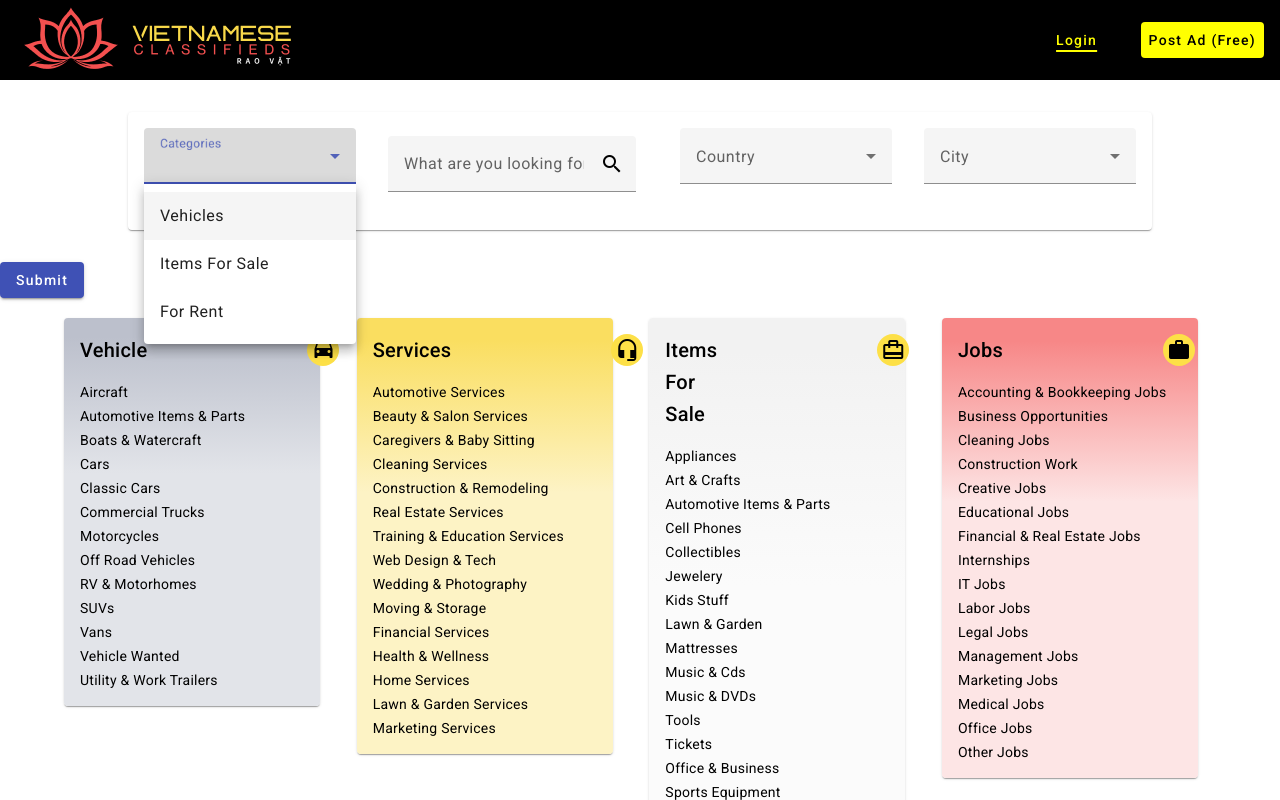
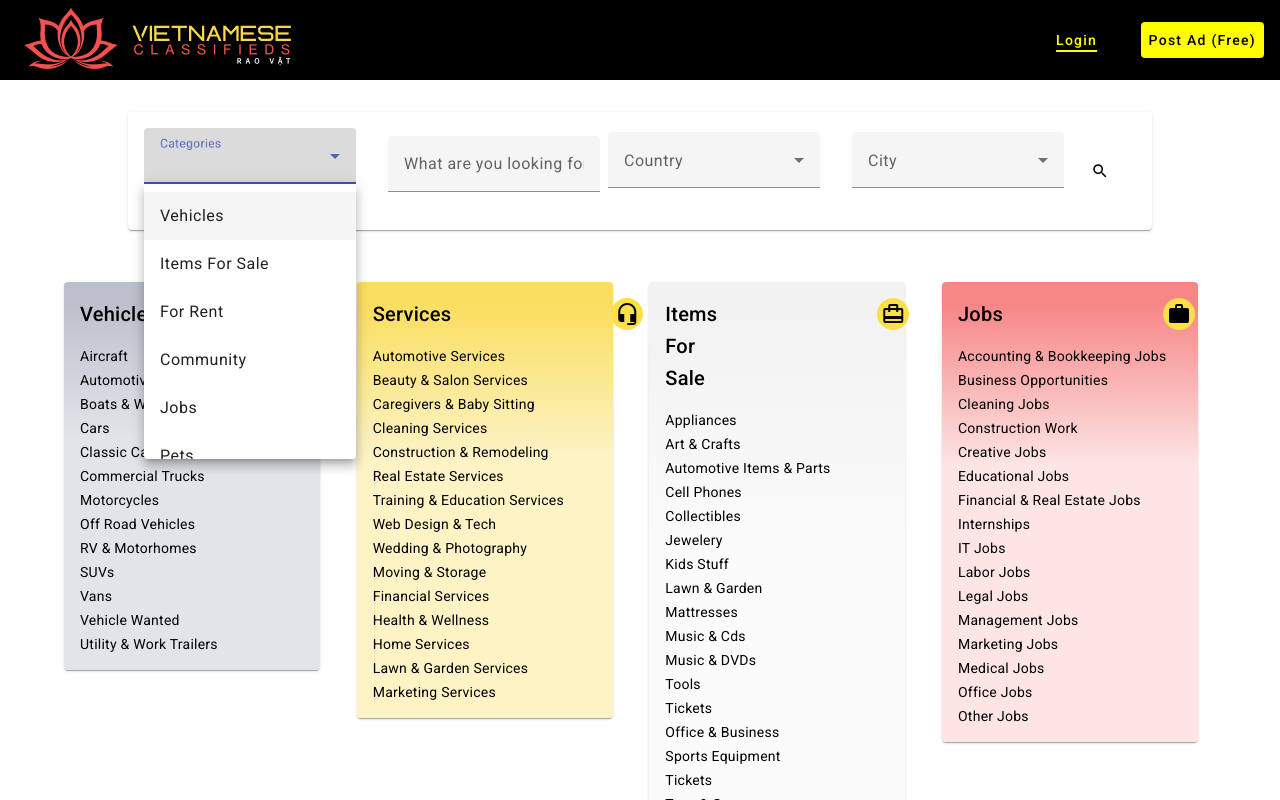
Before and after one commit to sampath-kumaramd/VN-classified, an Angular app: page /home in a window 1280 px wide. Both pictures are taken after a click on the element 250 px from the left and 164 px from the top of the page. Shown: the top 800 px of the page. Built offline with nearby package versions, Linux system fonts and the light colour scheme.

Commit message:
re arrange search bar component

```diff
--- a/src/app/components/pages/login/login.component.html
+++ b/src/app/components/pages/login/login.component.html
@@ -1,5 +1,8 @@
 <app-header></app-header>
-<div class="mx-16 justify-center align-middle mt-6 mb-6">
+<div
+  class="flex flex-col justify-center items-center"
+  style="height: calc(100vh - 80px - 32px)"
+>
   <div class="text-center text-3xl mt-12 mb-12">
     Login Or Get Registered <span class="text-red-500"> Now</span>
   </div>
--- a/src/app/components/shared/search-bar/search-bar.component.html
+++ b/src/app/components/shared/search-bar/search-bar.component.html
@@ -1,44 +1,65 @@
-<form #form="ngForm" (ngSubmit)="onSubmit(form.value)">
 <mat-card>
   <mat-card-content>
-        <div class="flex justify-between">
+    <form [formGroup]="searchForm" (ngSubmit)="onSubmit()">
+      <div class="flex-container">
         <div class="space-x-8">
           <mat-form-field>
             <mat-label>Categories</mat-label>
-              <mat-select [(ngModel)]="category" name="category">
-                <mat-option value="Vehicles">Vehicles</mat-option>
-                <mat-option value="Items For Sale">Items For Sale</mat-option>
-                <mat-option value="For Rent">For Rent</mat-option>
-                <!-- Add other options here -->
+            <mat-select formControlName="category">
+              <mat-option value="vehicles">Vehicles</mat-option>
+              <mat-option value="itemsForSale">Items For Sale</mat-option>
+              <mat-option value="forRent">For Rent</mat-option>
+              <mat-option value="community">Community</mat-option>
+              <mat-option value="jobs">Jobs</mat-option>
+              <mat-option value="pets">Pets</mat-option>
+              <mat-option value="realEstate">Real Estate</mat-option>
+              <mat-option value="services">Services</mat-option>
             </mat-select>
           </mat-form-field>
 
           <mat-form-field class="w-auto">
-              <input matInput placeholder="What are you looking for?" [(ngModel)]="search" name="search" />
-              <mat-icon matSuffix>search</mat-icon>
+            <input
+              matInput
+              placeholder="What are you looking for?"
+              formControlName="search"
+            />
           </mat-form-field>
         </div>
         <div class="space-x-8">
           <mat-form-field>
             <mat-label>Country</mat-label>
-              <mat-select [(ngModel)]="country" name="country">
-                <mat-option value="United States">United States</mat-option>
-                <mat-option value="Canada">Canada</mat-option>
-                <!-- Add other options here -->
+            <mat-select formControlName="country">
+              <mat-option value="unitedStates">United States</mat-option>
+              <mat-option value="canada">Canada</mat-option>
+              <mat-option value="mexico">Mexico</mat-option>
+              <mat-option value="unitedKingdom">United Kingdom</mat-option>
+              <mat-option value="germany">Germany</mat-option>
+              <mat-option value="france">France</mat-option>
+              <mat-option value="spain">Spain</mat-option>
+              <mat-option value="italy">Italy</mat-option>
+              <mat-option value="india">India</mat-option>
             </mat-select>
           </mat-form-field>
 
           <mat-form-field>
             <mat-label>City</mat-label>
-              <mat-select [(ngModel)]="city" name="city">
-                <mat-option value="New York">New York</mat-option>
-                <mat-option value="Los Angeles">Los Angeles</mat-option>
-                <!-- Add other options here -->
+            <mat-select formControlName="city">
+              <mat-option value="newYork">New York</mat-option>
+              <mat-option value="losAngeles">Los Angeles</mat-option>
+              <mat-option value="chicago">Chicago</mat-option>
+              <mat-option value="houston">Houston</mat-option>
+              <mat-option value="phoenix">Phoenix</mat-option>
+              <mat-option value="philadelphia">Philadelphia</mat-option>
+              <mat-option value="sanAntonio">San Antonio</mat-option>
+              <mat-option value="sanDiego">San Diego</mat-option>
+              <mat-option value="dallas">Dallas</mat-option>
             </mat-select>
           </mat-form-field>
         </div>
+        <button mat-button type="submit">
+          <mat-icon matSuffix>search</mat-icon>
+        </button>
       </div>
+    </form>
   </mat-card-content>
 </mat-card>
-    <button mat-raised-button color="primary" type="submit">Submit</button>
-  </form>
--- a/src/app/components/shared/search-bar/search-bar.component.scss
+++ b/src/app/components/shared/search-bar/search-bar.component.scss
@@ -5,3 +5,9 @@ mat-card{
     margin-top: 4vh;
     margin-bottom: 4vh;
 }
+
+.flex-container {
+    display: flex;
+    justify-content: space-between;
+    align-items: center;
+  }
--- a/src/app/components/shared/search-bar/search-bar.component.ts
+++ b/src/app/components/shared/search-bar/search-bar.component.ts
@@ -1,4 +1,5 @@
 import { Component } from '@angular/core';
+import { FormControl, FormGroup } from '@angular/forms';
 
 @Component({
   selector: 'app-search-bar',
@@ -6,12 +7,16 @@ import { Component } from '@angular/core';
   styleUrls: ['./search-bar.component.scss']
 })
 export class SearchBarComponent {
-  category: string = 'all';
-  search: string = '';
-  country: string = 'all';
-  city: string  = 'all';
+  searchForm = new FormGroup({
+    category: new FormControl(''),
+    search: new FormControl(''),
+    country: new FormControl(''),
+    city: new FormControl('')
+  });
 
-  onSubmit(data : any) {
-    console.log(data);
+  onSubmit(): void {
+    // TODO: Use EventEmitter with form value
+    console.warn(this.searchForm.value);
+    // send the form data to the backend
   }
 }
```
Lines whose indentation alone changed are shown as unchanged.
